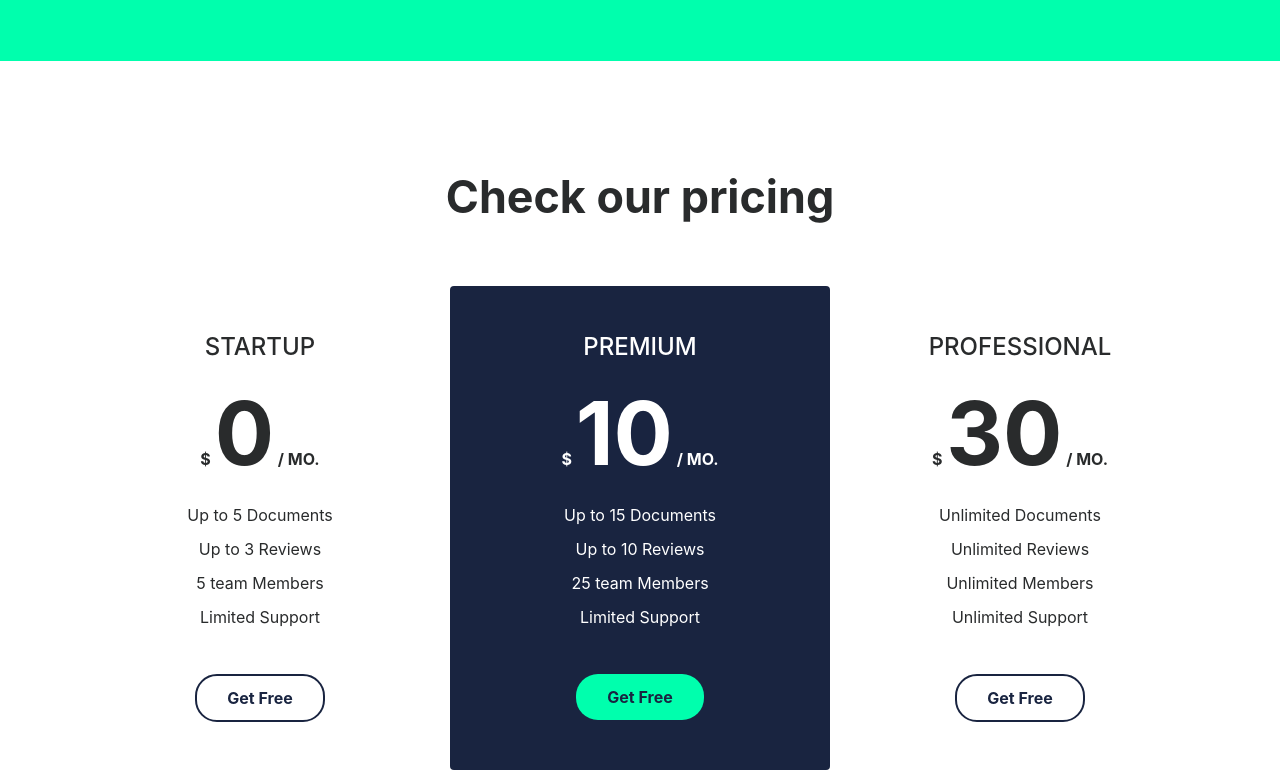
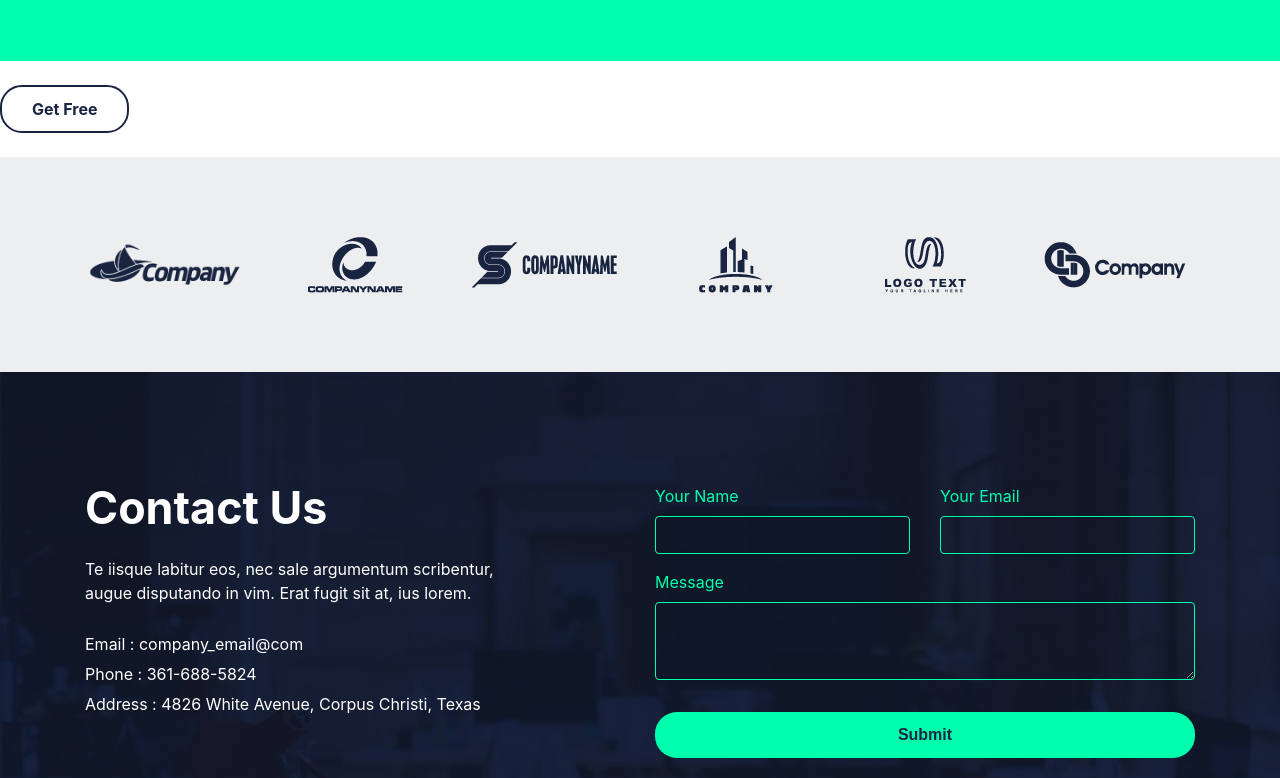
Before and after one commit to Pauli9564/Pauli9564.github.io, a plain HTML site: page demo3/index.html in a window 1280 px wide. Shown: the part 2062-2840 px from the top of the page. Drawn offline with Linux system fonts and the light colour scheme.

Commit message:
Update index.html

```diff
--- a/demo3/index.html
+++ b/demo3/index.html
@@ -99,40 +99,7 @@
     </div>
 
     <!-- price table -->
-    <div class="container my-5 py-2" id="price-table">
-        <h2 class="text-center font-weight-bold d-block mb-3">Check our pricing</h2>
-        <div class="row">
-            <div data-aos="fade-right" data-aos-delay="200" data-aos-duration="1000" data-aos-once="true" class="col-md-4 text-center py-4 mt-5">
-                <h4 class="my-4">STARTUP</h4>
-                <p class="font-weight-bold">$ <span class="display-2 font-weight-bold">0</span> / MO.</p>
-                <ul class="list-unstyled">
-                    <li>Up to 5 Documents</li>
-                    <li>Up to 3 Reviews</li>
-                    <li>5 team Members</li>
-                    <li>Limited Support</li>
-                </ul>
-                <a href="#" class="btn my-4 font-weight-bold atlas-cta cta-ghost">Get Free</a>
-            </div>
-            <div data-aos="fade-up" data-aos-duration="1000" data-aos-once="true" class="col-md-4 text-center py-4 mt-5 rounded" id="price-table__premium">
-                <h4 class="my-4">PREMIUM</h4>
-                <p class="font-weight-bold">$ <span class="display-2 font-weight-bold">10</span> / MO.</p>
-                <ul class="list-unstyled">
-                    <li>Up to 15 Documents</li>
-                    <li>Up to 10 Reviews</li>
-                    <li>25 team Members</li>
-                    <li>Limited Support</li>
-                </ul>
-                <a href="#" class="btn my-4 font-weight-bold atlas-cta cta-green">Get Free</a>
-            </div>
-            <div data-aos="fade-left" data-aos-delay="200" data-aos-duration="1000" data-aos-once="true" class="col-md-4 text-center py-4 mt-5">
-                <h4 class="my-4">PROFESSIONAL</h4>
-                <p class="font-weight-bold">$ <span class="display-2 font-weight-bold">30</span> / MO.</p>
-                <ul class="list-unstyled">
-                    <li>Unlimited Documents</li>
-                    <li>Unlimited Reviews</li>
-                    <li>Unlimited Members</li>
-                    <li>Unlimited Support</li>
-                </ul>
+
                 <a href="#" class="btn my-4 font-weight-bold atlas-cta cta-ghost">Get Free</a>
             </div>
         </div>
```
